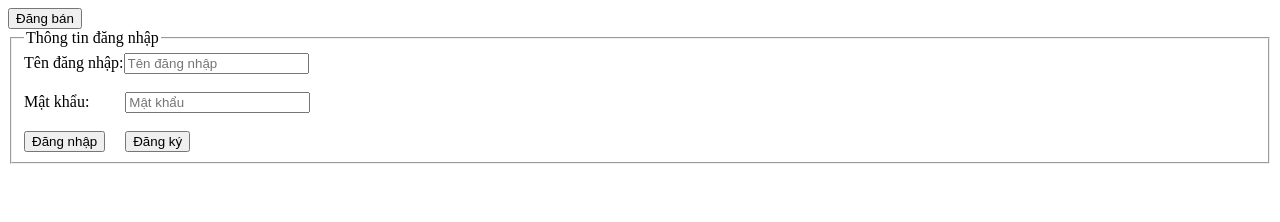
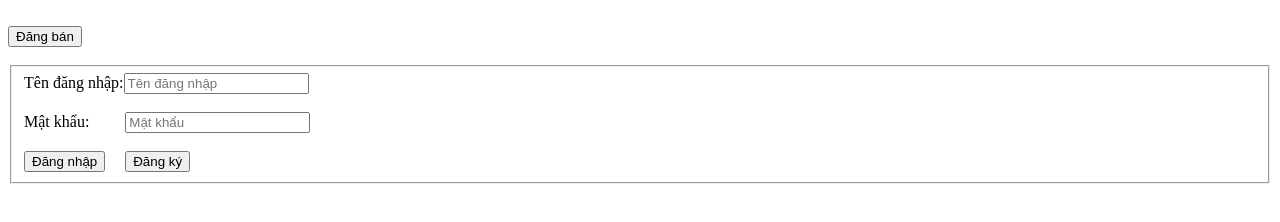
Before and after one commit to Cheeeeez/Codegym-module-1, a plain HTML site: page Form&Table/Thông tin hàng hóa.html in a window 1280 px wide. Drawn offline with Linux system fonts and the light colour scheme.

Commit message:
legend remove

```diff
--- a/Form&Table/Thông tin hàng hóa.html
+++ b/Form&Table/Thông tin hàng hóa.html
@@ -88,11 +88,10 @@
 
 
   </fieldset>
-</form>
-<button onclick="showForm()">Đăng bán</button><br>
+</form><br>
+<button onclick="showForm()">Đăng bán</button><br><br>
 <form>
   <fieldset>
-      <legend>Thông tin đăng nhập</legend>
       Tên đăng nhập:<input type="text" name="username" id="username" placeholder="Tên đăng nhập"><br><br>
       Mật khẩu:&emsp;&emsp;&nbsp;<input type="password" name="password" id="password" placeholder="Mật khẩu"><br><br>
       <input type="submit" value="Đăng nhập">&nbsp;&nbsp;&nbsp;&nbsp;
```
